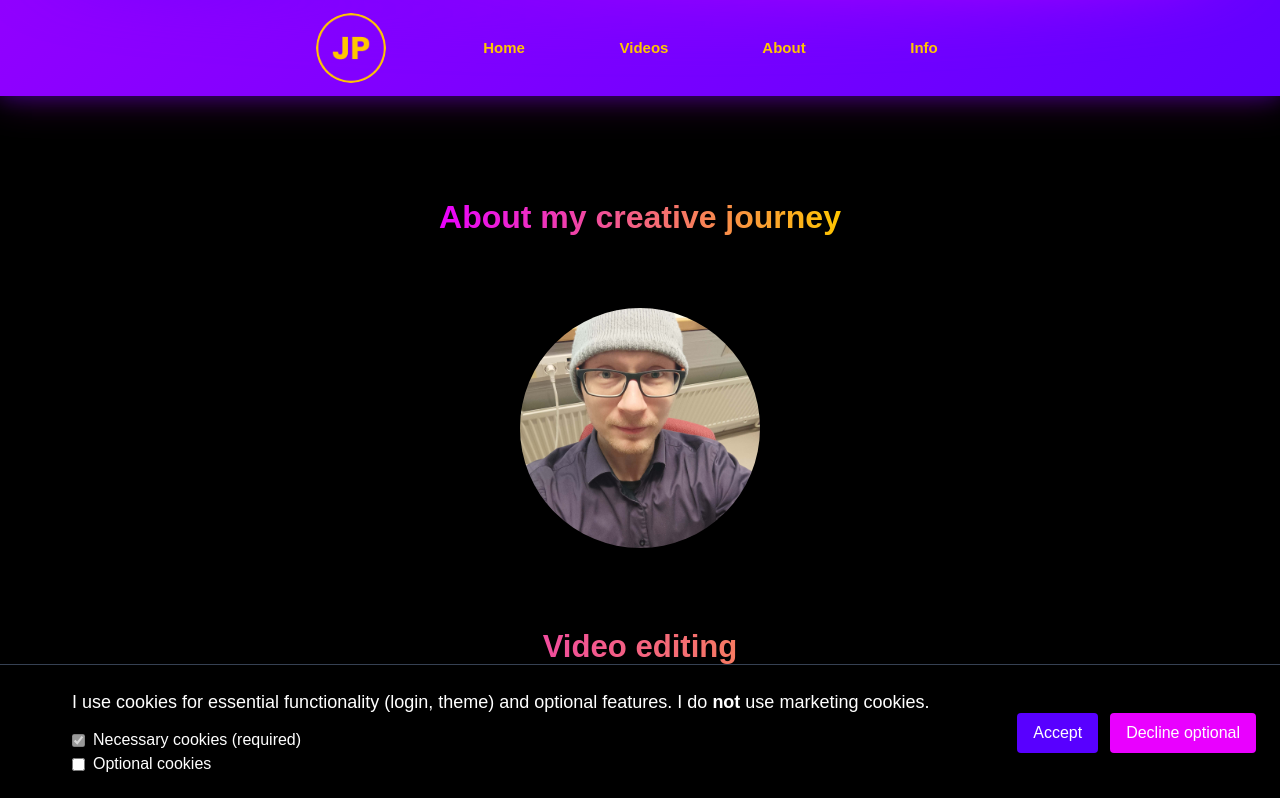
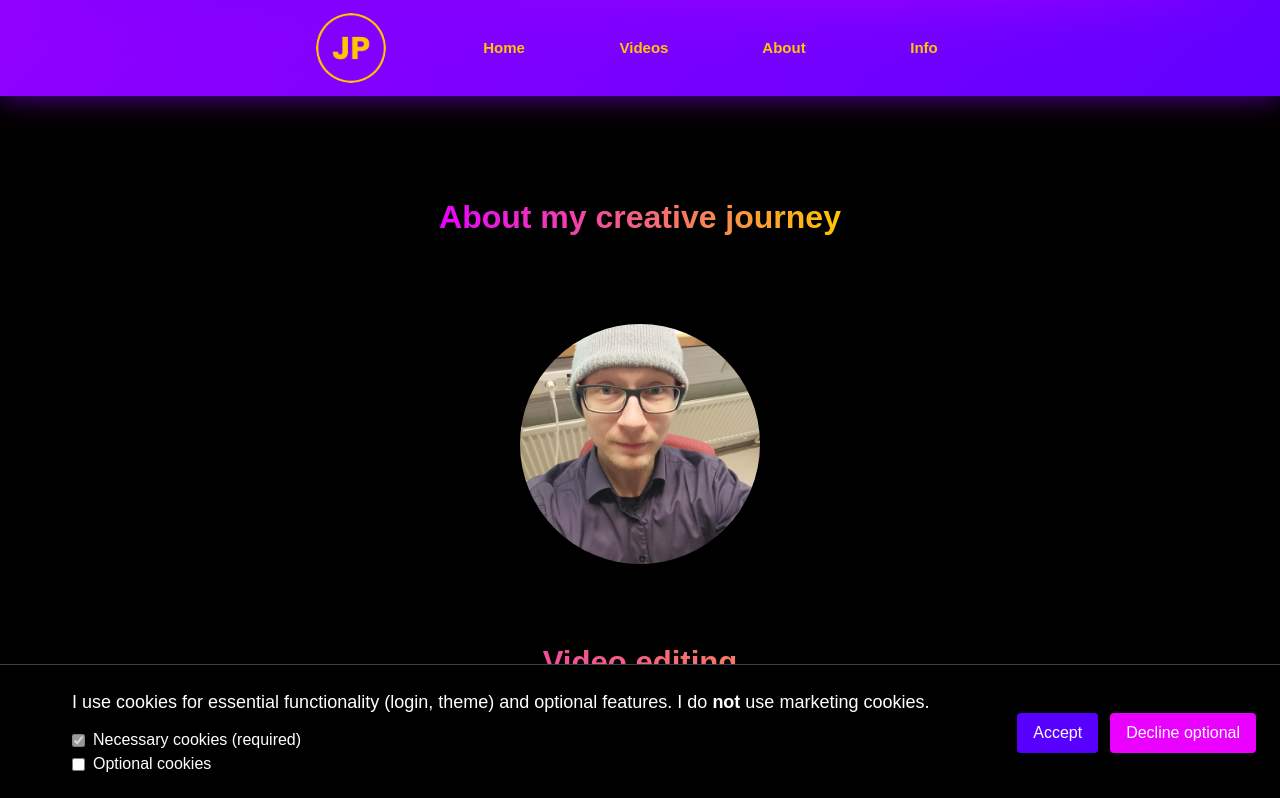
Before and after one commit to Eyesore123/portfolio-videos, a React (Vite) app: page /about in a window 1280 px wide. Shown: the top 798 px of the page. Built offline with nearby package versions, Linux system fonts and the light colour scheme.

Commit message:
add loading spinner to about page image

```diff
--- a/src/pages/About.tsx
+++ b/src/pages/About.tsx
@@ -1,16 +1,33 @@
+import { useState } from 'react';
 import Navbar from '../components/Navbar';
 import Footer from '../components/Footer';
+import Spinner from '../components/Spinner';
 import '../index.css';
 
 export default function About() {
+  const [loading, setLoading] = useState(true);
+
   return (
     <div className="layout-wrapper">
       <Navbar />
       <h2 className="text-4xl font-bold gradienttext text-center !mb-18 !mt-50">
         About my creative journey
       </h2>
-      <div className='w-full flex justify-center'>
-        <img src='/omakuva_compressed.jpg' alt='omakuva' className='w-60 h-auto rounded-full' />
+
+      {/* Image wrapper with loader */}
+      <div className="w-full flex justify-center relative !mt-4">
+        {loading && (
+          <div className="absolute inset-0 flex items-center justify-center bg-transparent z-10">
+            <Spinner size={48} />
+          </div>
+        )}
+        <img
+          src="/omakuva_compressed.jpg"
+          alt="omakuva"
+          className={`w-60 h-auto rounded-full transition-opacity duration-300 ${loading ? 'opacity-0' : 'opacity-100'}`}
+          onLoad={() => setLoading(false)}
+          onError={() => setLoading(false)}
+        />
       </div>
 
       <main className="!mt-4 !px-6 text-gray-300 !mx-auto leading-relaxed">
```
